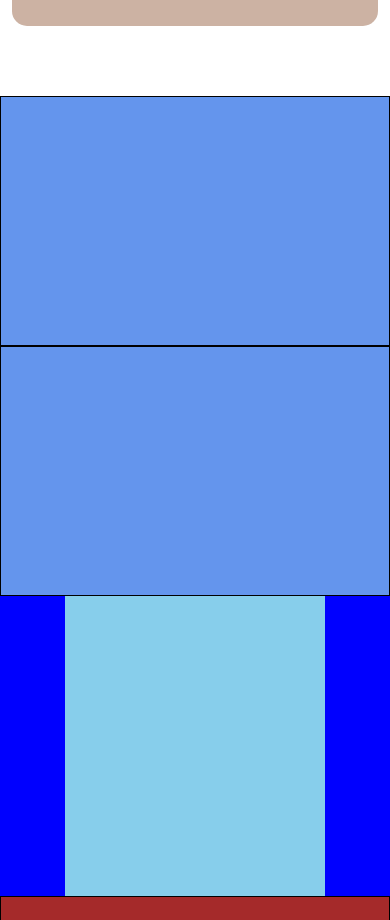
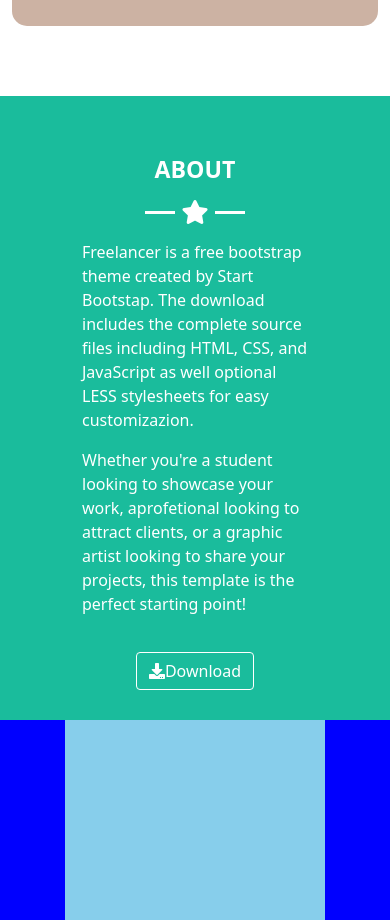
Before and after one commit to Maurizio97/html-css-bootstrap-freelancer, a plain HTML site: page index.html in a window 390 px wide. Shown: the part 2206-3126 px from the top of the page. Drawn offline with nearby package versions, Linux system fonts and the light colour scheme.

Commit message:
button (section about) complete

```diff
--- a/css/style.css
+++ b/css/style.css
@@ -26,6 +26,7 @@ nav {
     margin: 10px auto;
 }
 
+/* line star long */
 .line-star {
     display: flex;
     align-items: center;
@@ -34,6 +35,7 @@ nav {
     margin: 10px auto;
 }
 
+/* line long */
 .line {
     width: 100%;
     max-width: 70px;
@@ -63,7 +65,7 @@ nav {
     text-align: center;
 }
 
-#title-portfolio{
+.title{
     font-weight: bold;
 }
 
@@ -86,15 +88,40 @@ nav {
 /* about */
 
 #about {
-    background-color: crimson;
+    background-color: #1abc9c;
+    text-align: center;
+    padding: 30px 0 30px;
 }
 
-#about .color {
-    background-color: cornflowerblue;
-    height: 250px;
-    border: solid 1px black;
+#about .title {
+    color: white;
+    padding-top: 30px;
 }
 
+#about .star {
+    color: white;
+}
+
+#about p {
+    color: white;
+    text-align: left;
+}
+
+/* bottone bs */
+#about button{
+    margin-top: 20px;
+}
+
+.btn-outline-secondary {
+    color: white;
+    border-color: white;
+}
+
+.btn-outline-secondary:hover {
+    color: #1abc9c;
+    background-color: #fff;
+    border-color: #fff;
+}
 /* contatti */
 
 #contacts {
@@ -128,5 +155,30 @@ footer {
 #info .color {
     background-color: brown;
     border: solid 1px black;
+}
+
+
+
+
+
+
+
+/* version smartphone */
+@media all and (max-width:767px) {
+    /* line-star short */
+    .line-star.short {
+        display: flex;
+        max-width: 100px;
+    }
+
+    .line.short {
+        display: flex;
+        max-width: 30px;
+    }
+    /* /line-star short */
+
+    #about p {
+        padding: 0 70px;
+    }
 
 }
--- a/index.html
+++ b/index.html
@@ -54,7 +54,7 @@
     <!-- portfolio -->
     <div id="portfolio" class="container">
         <div id="container-title-portfolio">
-            <h3 id="title-portfolio">
+            <h3 class="title">
                 PORTFOLIO
             </h3>
             <div class="line-star">
@@ -67,32 +67,32 @@
         </div>
 
         <div class="row row-cols-1 row-cols-md-2 row-cols-lg-3 ">
-            <div class="col items-portfolio  color">
+            <div class="col items-portfolio">
                 <div class="containers-items-portfolio">
                     <img src="img/cabin.png" alt="cabin">
                 </div>
             </div>
-            <div class="col items-portfolio  color">
+            <div class="col items-portfolio">
                 <div class="containers-items-portfolio">
                     <img src="img/cake.png" alt="cake">
                 </div>
             </div>
-            <div class="col items-portfolio  color">
+            <div class="col items-portfolio">
                 <div class="containers-items-portfolio">
                     <img src="img/circus.png" alt="circus">
                 </div>
             </div>
-            <div class="col items-portfolio  color">
+            <div class="col items-portfolio">
                 <div class="containers-items-portfolio">
                     <img src="img/game.png" alt="game">
                 </div>
             </div>
-            <div class="col items-portfolio  color">
+            <div class="col items-portfolio">
                 <div class="containers-items-portfolio">
                     <img src="img/safe.png" alt="safe">
                 </div>
             </div>
-            <div class="col items-portfolio  color">
+            <div class="col items-portfolio">
                 <div class="containers-items-portfolio">
                     <img src="img/submarine.png" alt="submarin">
                 </div>
@@ -105,15 +105,41 @@
     <!-- about -->
     <div id="about" >
         <div class="container">
+            <!-- titolo about -->
+            <h3 class="title">
+                ABOUT
+            </h3>
+            <div class="line-star short">
+                <div class="line short"></div>
+                <div class="star">
+                    <i class="fas fa-star"></i>
+                </div>
+                <div class="line short"></div>
+            </div>
+            <!-- /titolo about -->
 
+            <!-- paragrafi about -->
             <div class="row  row-cols-1 row-cols-md-2 justify-content-center">
-                <div class="col-lg-5 color">
-
+                <div class="col-lg-5">
+                    <p>
+                        Freelancer is a free bootstrap theme created by Start Bootstap&period; The download includes the complete source files including HTML&comma; CSS&comma; and JavaScript as well optional LESS stylesheets for easy customizazion&period;
+                    </p>
                 </div>
-                <div class="col-lg-5 color">
-
+                <div class="col-lg-5">
+                    <p>
+                        Whether you&apos;re a student looking to showcase your work&comma; aprofetional looking to attract clients&comma; or a graphic artist looking to share your projects&comma; this template is the perfect starting point&excl;
+                    </p>
                 </div>
             </div>
+            <!-- /paragrafi about -->
+
+            <!-- bottone -->
+            <!-- bs -->
+            <button type="button" class="btn btn-outline-secondary">
+                <i class="fas fa-download"></i>Download
+            </button>
+            <!-- bs -->
+
         </div>
     </div>
     <!-- /about -->
```
